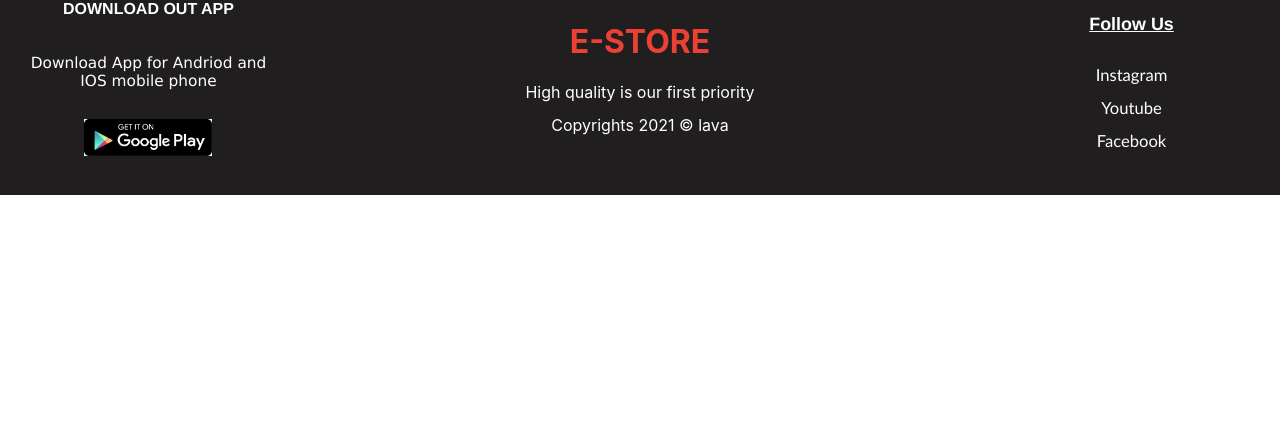
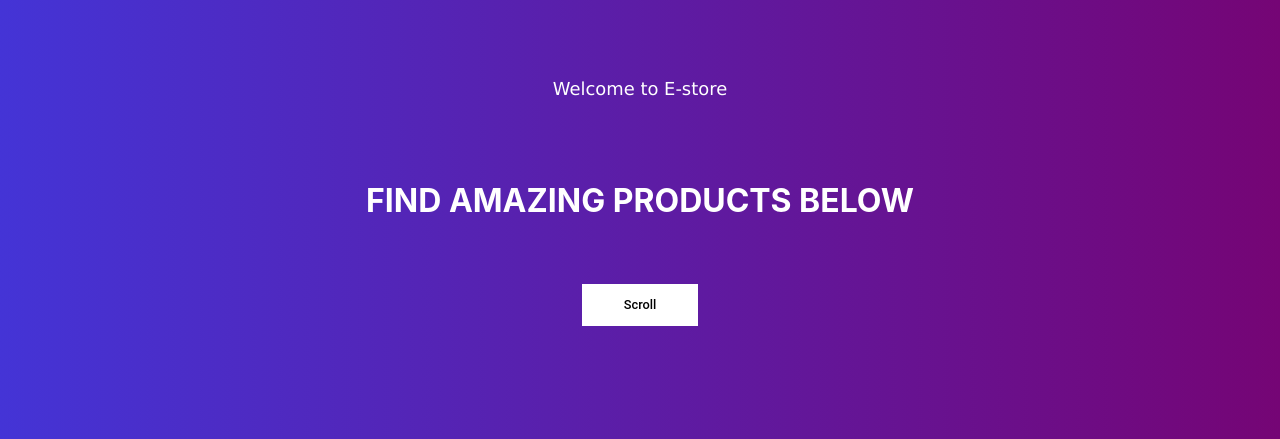
Before and after one commit to kumaramarjeet7503/Estore-Ecommerce-MERN-js, a React (Create React App) app in the folder frontend/: page / in a window 1280 px wide. Shown: the part 175-614 px from the top of the page. Built offline with nearby package versions, Linux system fonts and the light colour scheme.

Commit message:
* Home component

```diff
--- a/frontend/src/App.js
+++ b/frontend/src/App.js
@@ -1,14 +1,17 @@
 import React from 'react';
 import './App.css';
 import Header from  './component/layout/Header/Header.js' ;
-import { BrowserRouter as Router } from 'react-router-dom';
+import { Route, BrowserRouter as Router, Routes } from 'react-router-dom';
 import Footer from './component/layout/Footer/Footer.js';
-
+import Home from './component/Home/Home.js'
 
 function App() {
   return (
   <Router>
     <Header />
+      <Routes>
+        <Route Component={Home} exact path='/' ></Route>
+      </Routes>
     <Footer />
     </Router>
   );
--- /dev/null
+++ b/frontend/src/component/Home/Home.css
@@ -0,0 +1,48 @@
+.banner{
+    background-image: linear-gradient(to right, rgb(68, 52, 214) , rgb(117, 5, 117));
+    height: 100vmin;
+    display: flex;
+    flex-direction: column;
+    text-align: center;
+    align-items: center;
+    justify-content: center;
+    color: white;
+}
+
+.banner > h1{
+    margin: 5vmax;
+    font-size: 600 2.5vmax "Roboto";
+}
+
+.banner > p{
+    font: 300 1.4vmax "Lucida Sans";
+}
+
+.banner >  a > button{
+    margin-bottom: 5vmax;
+    cursor: pointer;
+    background-color: white;
+    border: 1px solid white;
+    border-radius: 0;
+    padding: 1vmax;
+    transition: all 0.5s;
+    width: 9vmax;
+    font : 500 1vmax "Roboto" ;
+}
+
+.banner >  a > button:hover{
+    background-color:  rgb(108, 8, 221) ;
+    color: white;
+}
+
+.banner::after{
+    content: "";
+    width: 100vw;
+    height: 100vmin;
+    background-color: white;
+    position: absolute;
+    top: 0%;
+    left: 0;
+    clip-path: polygon(100% 77%, 0% 100%, 100% 100%);
+    max-width: 100%;
+}
--- /dev/null
+++ b/frontend/src/component/Home/Home.js
@@ -0,0 +1,19 @@
+import React, { Fragment } from 'react'
+import  './Home.css' ;
+const Home = () => {
+  return (
+    <Fragment>
+        <div className='banner' >
+            <p>Welcome to E-store</p>
+            <h1>FIND AMAZING PRODUCTS BELOW</h1>
+
+            <a href='#container'>
+                <button >Scroll  </button>
+            </a>
+
+        </div>
+    </Fragment>
+  )
+}
+
+export default Home
```
